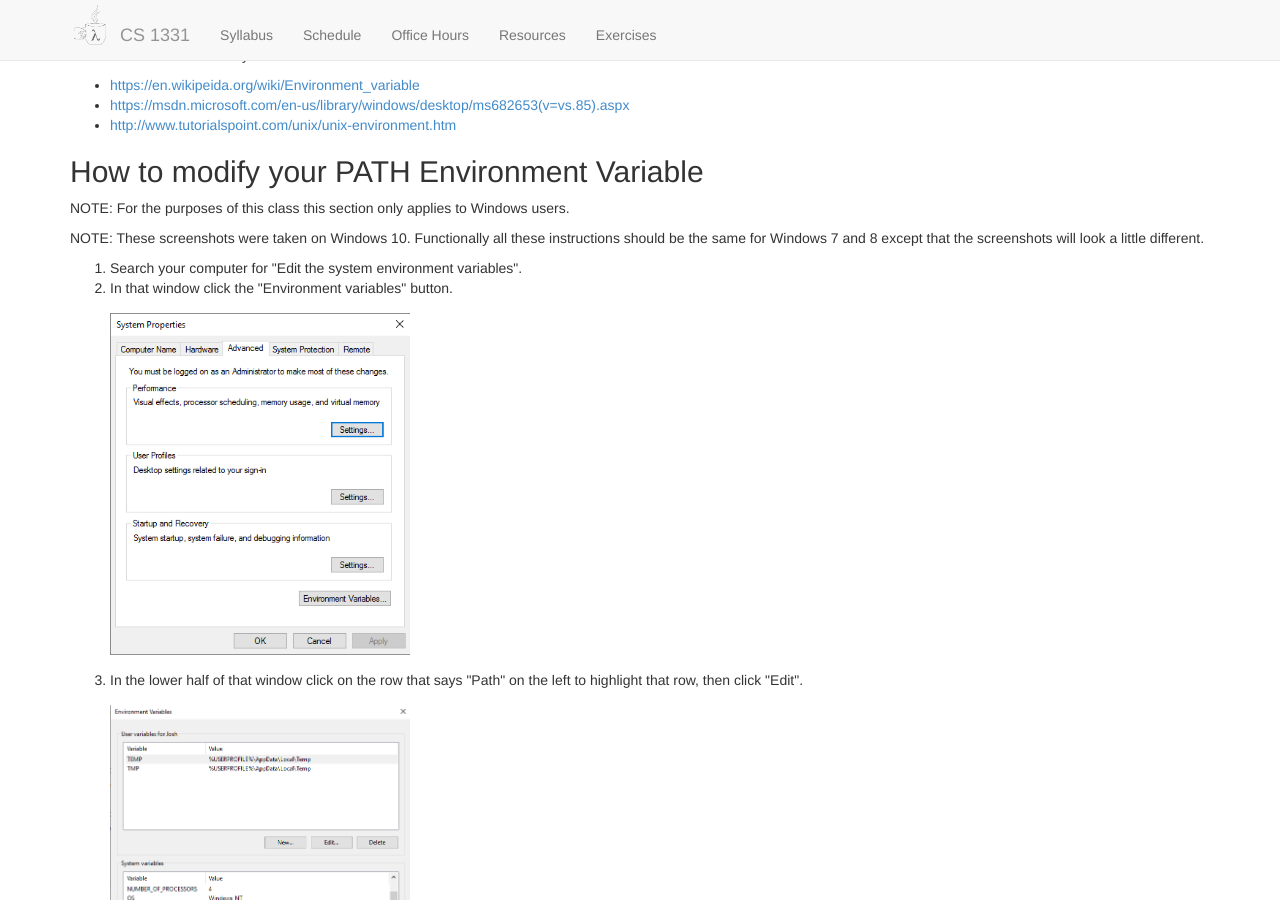
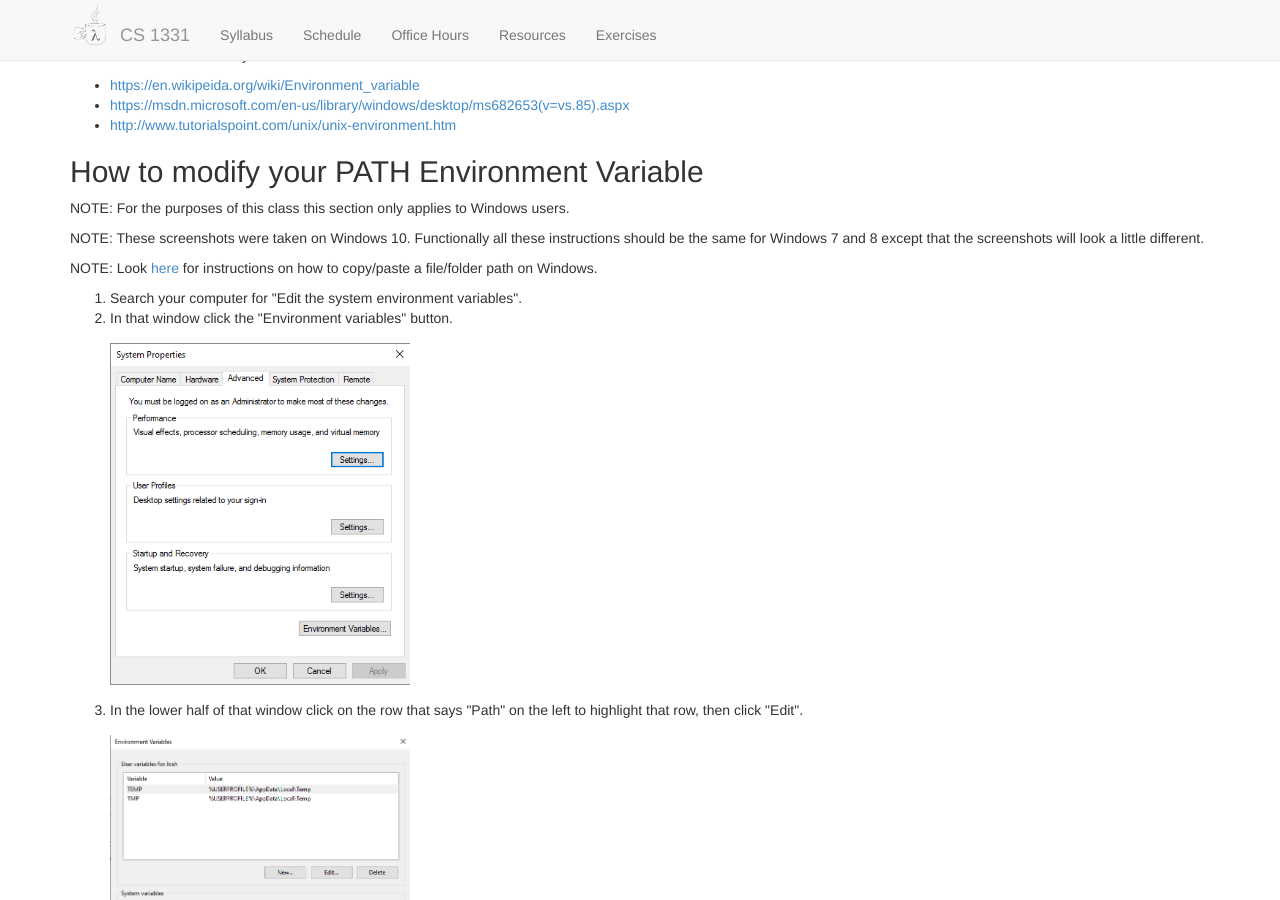
Before and after one commit to cs1331/cs1331.github.io.old, a Jekyll site: the page built from environment-variables.html, in a window 1280 px wide and 900 px high, scrolled down 510 px. Built offline with Jekyll 4.4.1, drawn with Linux system fonts in a browser that asks for light colours; nearby versions of some CDN libraries.

Commit message:
added link to instructions on how to copy a file path on Windows

```diff
--- a/environment-variables.html
+++ b/environment-variables.html
@@ -24,6 +24,7 @@ title: CS 1331 - Environment Variables
 
 <p>NOTE: For the purposes of this class this section only applies to Windows users.</p>
 <p>NOTE: These screenshots were taken on Windows 10. Functionally all these instructions should be the same for Windows 7 and 8 except that the screenshots will look a little different.</p>
+<p>NOTE: Look <a href="http://www.pcworld.com/article/250061/how_to_copy_a_file_path_to_the_clipboard.html">here</a> for instructions on how to copy/paste a file/folder path on Windows.</p>
 
 <ol>
 <li>Search your computer for "Edit the system environment variables".</li>
```
